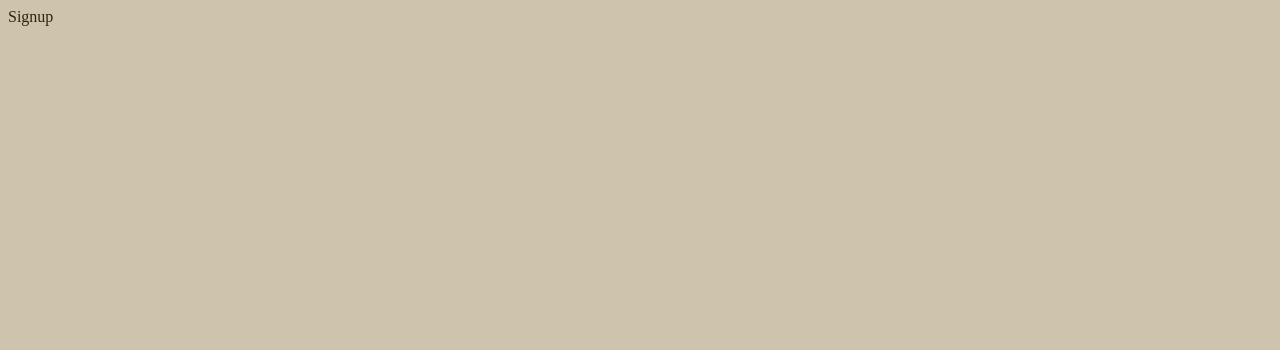
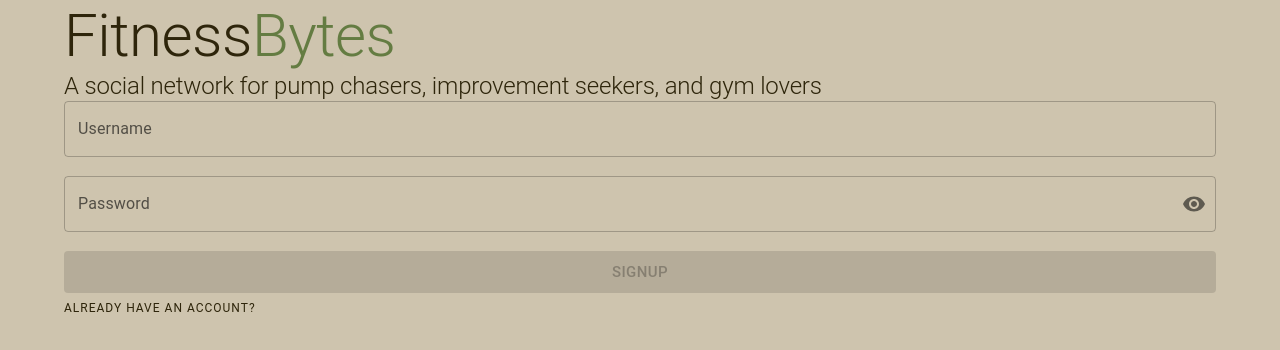
Before and after one commit to PaciorekJ/FitnessBytes, a React (Vite) app in the folder fitness-bytes-frontend/: page /signup in a window 1280 px wide. Shown: the top 350 px of the page. Built offline with nearby package versions, Linux system fonts and the light colour scheme.

Commit message:
Added Error page, refactored password input to a compomponent and made a made draft for signup page

```diff
--- a/fitness-bytes-frontend/src/Router.tsx
+++ b/fitness-bytes-frontend/src/Router.tsx
@@ -4,11 +4,12 @@ import Signup from "./pages/Signup";
 import Account from "./pages/Account";
 import Feed from "./pages/Feed";
 import Welcome from "./pages/Welcome";
+import Error from "./pages/Error";
 
 const router = createBrowserRouter([
 	{
 		path: "/",
-		errorElement: <p>Oh no</p>,
+		errorElement: <Error />,
 		element: <Outlet />,
 		children: [
 			{
--- a/fitness-bytes-frontend/src/components/Logo.tsx
+++ b/fitness-bytes-frontend/src/components/Logo.tsx
@@ -1,9 +1,13 @@
 import { Box, Typography, useTheme } from "@mui/material";
 
-const Logo = () => {
+interface Props {
+	center?: boolean;
+}
+
+const Logo = ({ center = false }: Props) => {
 	const theme = useTheme();
 	return (
-		<Box maxWidth={"100vw"} textAlign={"center"}>
+		<Box maxWidth={"100vw"} textAlign={center ? "center" : "initial"}>
 			<Typography
 				variant="h2"
 				color={theme.palette.primary.main}
--- /dev/null
+++ b/fitness-bytes-frontend/src/components/PasswordInput.tsx
@@ -0,0 +1,44 @@
+import { VisibilityOff, Visibility } from "@mui/icons-material";
+import {
+	InputLabel,
+	OutlinedInput,
+	InputAdornment,
+	IconButton,
+} from "@mui/material";
+import { useState } from "react";
+import { RegisterOptions, UseFormRegister } from "react-hook-form";
+import UserData from "../interfaces/LoginData";
+
+interface Props {
+	register: UseFormRegister<UserData>;
+	options?: RegisterOptions<UserData, "password"> | undefined;
+}
+
+const PasswordInput = ({ register, options }: Props) => {
+	const [showPassword, setShowPassword] = useState(false);
+
+	return (
+		<>
+			<InputLabel htmlFor="password">Password</InputLabel>
+			<OutlinedInput
+				id="password"
+				fullWidth
+				{...register("password", { ...options })}
+				type={showPassword ? "text" : "password"}
+				endAdornment={
+					<InputAdornment position="end">
+						<IconButton
+							aria-label="toggle password visibility"
+							onClick={() => setShowPassword(!showPassword)}
+							edge="end">
+							{showPassword ? <VisibilityOff /> : <Visibility />}
+						</IconButton>
+					</InputAdornment>
+				}
+				label="Password"
+			/>
+		</>
+	);
+};
+
+export default PasswordInput;
--- a/fitness-bytes-frontend/src/index.css
+++ b/fitness-bytes-frontend/src/index.css
@@ -8,7 +8,21 @@
 	--color-accent-warm-lighter: rgba(192, 185, 160, 1);
 }
 
+body {
+	width: 100vw;
+	min-height: 100vh;
+	margin: 0;
+	box-sizing: border-box;
+	color: var(--color-neutral);
+	padding: 0 2rem;
+}
+
+a {
+	color: var(--color-accent);
+}
+
 #root {
-	max-width: 100%;
-	color: var(--color-neutral);
+	width: 100%;
+	height: 100%;
+	margin: 0;
 }
--- a/fitness-bytes-frontend/src/interfaces/LoginData.ts
+++ b/fitness-bytes-frontend/src/interfaces/LoginData.ts
@@ -1,7 +1,7 @@
 
-interface LoginData {
+interface UserData {
 	username: string;
 	password: string;
 }
 
-export default LoginData;
+export default UserData;
--- /dev/null
+++ b/fitness-bytes-frontend/src/pages/Error.tsx
@@ -0,0 +1,98 @@
+import ErrorIcon from "@mui/icons-material/Error";
+import {
+	Divider,
+	Grid,
+	Link,
+	List,
+	ListItem,
+	Stack,
+	Typography,
+} from "@mui/material";
+import { isRouteErrorResponse, useRouteError } from "react-router-dom";
+import Logo from "../components/Logo";
+
+const Error = () => {
+	const error = useRouteError();
+
+	if (isRouteErrorResponse(error)) {
+		return (
+			<Stack paddingTop={4} maxWidth={"100%"} gap={4}>
+				<Logo />
+				<Stack gap={4}>
+					<Typography textAlign={"center"} variant="h2">
+						{error.status}: {error.statusText}
+					</Typography>
+					{error.data?.message && (
+						<Typography variant="body1">{error.data.message}</Typography>
+					)}
+					<Divider orientation="horizontal" variant="middle" flexItem>
+						<ErrorIcon />
+					</Divider>
+					<Grid container spacing={4} columns={{ xs: 1, md: 2 }}>
+						<Grid item xs={1} md={1}>
+							<Typography
+								sx={{ fontSize: "2rem" }}
+								letterSpacing={1.05}
+								lineHeight={0.95}
+								variant="h3">
+								We are oh so human, and sometimes we make mistakes.
+							</Typography>
+							<Typography
+								sx={{ fontSize: "1.5rem" }}
+								letterSpacing={1.01}
+								variant="h4"
+								lineHeight={0.95}
+								paddingTop={4}>
+								We apologize that you've ecountered this!
+							</Typography>
+						</Grid>
+						<Grid item xs={1} md={1}>
+							<List
+								sx={{
+									"fontSize": "1.2rem",
+									"& .MuiListItem-root": {
+										display: "list-item",
+									},
+								}}
+								subheader={
+									"Here are some helpful links to get you where you want to go!"
+								}>
+								<ListItem>
+									<Typography>
+										Start fresh with us at the{" "}
+										<Link sx={{ color: "var(--color-accent)" }} href="/">
+											Home
+										</Link>{" "}
+										page
+									</Typography>
+								</ListItem>
+								<ListItem>
+									<Typography>
+										A returning user? Go to the{" "}
+										<Link sx={{ color: "var(--color-accent)" }} href="/login">
+											Login
+										</Link>{" "}
+										page
+									</Typography>
+								</ListItem>
+								<ListItem>
+									Ready to get signed up? Check out the{" "}
+									<Link sx={{ color: "var(--color-accent)" }} href="/signup">
+										Signup
+									</Link>{" "}
+									page
+								</ListItem>
+							</List>
+						</Grid>
+					</Grid>
+				</Stack>
+			</Stack>
+		);
+	} else {
+		return (
+			<Typography variant="h1">Something unexpected has occured</Typography>
+		);
+	}
+};
+
+export default Error;
--- a/fitness-bytes-frontend/src/pages/Login/Login.tsx
+++ b/fitness-bytes-frontend/src/pages/Login/Login.tsx
@@ -1,46 +1,41 @@
-import { Visibility, VisibilityOff } from "@mui/icons-material";
 import {
 	Alert,
 	Button,
 	FormControl,
 	Grid,
-	IconButton,
-	InputAdornment,
-	InputLabel,
 	Link,
-	OutlinedInput,
 	Stack,
 	TextField,
 	Typography,
 } from "@mui/material";
 import { useState } from "react";
 import { useForm } from "react-hook-form";
+import { useNavigate } from "react-router-dom";
 import Logo from "../../components/Logo";
-import LoginData from "../../interfaces/LoginData";
+import PasswordInput from "../../components/PasswordInput";
+import UserData from "../../interfaces/LoginData";
 import LoginResponse from "../../interfaces/LoginResponse";
 import ClientService from "../../services/ClientService";
 import "./index.css";
-import { useNavigate } from "react-router-dom";
 
 const Login = () => {
-	const [showPassword, setShowPassword] = useState(false);
 	const [failedLogin, setFailedLogin] = useState(false);
 
 	const {
 		register,
 		handleSubmit,
-		formState: { isDirty, errors, isValid },
-	} = useForm<LoginData>();
+		formState: { isDirty, isValid },
+	} = useForm<UserData>();
 
 	const navigator = useNavigate();
 
-	interface D {
-		response: {
-			status: number;
-		};
-	}
+	async function handleLogin(data: UserData) {
+		interface D {
+			response: {
+				status: number;
+			};
+		}
 
-	async function handleLogin(data: LoginData) {
 		const client = new ClientService<LoginResponse>("user/login");
 
 		try {
@@ -92,23 +87,9 @@ const Login = () => {
 						/>
 					</FormControl>
 					<FormControl>
-						<InputLabel htmlFor="password">Password</InputLabel>
-						<OutlinedInput
-							id="password"
-							fullWidth
-							{...register("password", { required: true, minLength: 10 })}
-							type={showPassword ? "text" : "password"}
-							endAdornment={
-								<InputAdornment position="end">
-									<IconButton
-										aria-label="toggle password visibility"
-										onClick={() => setShowPassword(!showPassword)}
-										edge="end">
-										{showPassword ? <VisibilityOff /> : <Visibility />}
-									</IconButton>
-								</InputAdornment>
-							}
-							label="Password"
+						<PasswordInput
+							register={register}
+							options={{ required: true, minLength: 10 }}
 						/>
 					</FormControl>
 					<Stack>
@@ -118,7 +99,7 @@ const Login = () => {
 							color="secondary"
 							size="large"
 							type="submit">
-							Log in
+							Log In
 						</Button>
 						<Link href="/signup" variant="overline" underline="hover">
 							Don't have an account yet?
--- a/fitness-bytes-frontend/src/pages/Signup/Signup.tsx
+++ b/fitness-bytes-frontend/src/pages/Signup/Signup.tsx
@@ -1,10 +1,77 @@
+import {
+	Button,
+	Container,
+	FormControl,
+	Link,
+	Stack,
+	TextField,
+	Typography,
+} from "@mui/material";
+import { useForm } from "react-hook-form";
+import Logo from "../../components/Logo";
+import PasswordInput from "../../components/PasswordInput";
+import UserData from "../../interfaces/LoginData";
+import "./index.css";
 
-import './index.css'
+function handleSignup(data: UserData) {
+	console.log(data);
+}
 
 const Signup = () => {
-  return (
-    <div>Signup</div>
-  )
-}
+	const {
+		register,
+		handleSubmit,
+		formState: { isDirty, isValid },
+	} = useForm<UserData>();
 
-export default Signup
+	return (
+		<Stack>
+			<Container>
+				<Logo />
+				<Typography fontSize={"1.5rem"} variant={"h2"}>
+					A social network for pump chasers, improvement seekers, and gym lovers
+				</Typography>
+			</Container>
+			<Container>
+				<form
+					className="stack"
+					onSubmit={handleSubmit((data) => handleSignup(data))}>
+					<FormControl>
+						<TextField
+							id="username"
+							fullWidth
+							variant="outlined"
+							label="Username"
+							{...register("username", { required: true, minLength: 10 })}
+						/>
+					</FormControl>
+					<FormControl>
+						<PasswordInput
+							register={register}
+							options={{ required: true, minLength: 10 }}
+						/>
+					</FormControl>
+					<Stack>
+						<Button
+							disabled={!isValid || !isDirty}
+							variant="contained"
+							color="secondary"
+							size="large"
+							type="submit">
+							Signup
+						</Button>
+						<Link
+							display={"inline"}
+							href="/login"
+							variant="overline"
+							underline="hover">
+							Already have an account?
+						</Link>
+					</Stack>
+				</form>
+			</Container>
+		</Stack>
+	);
+};
+
+export default Signup;
```
